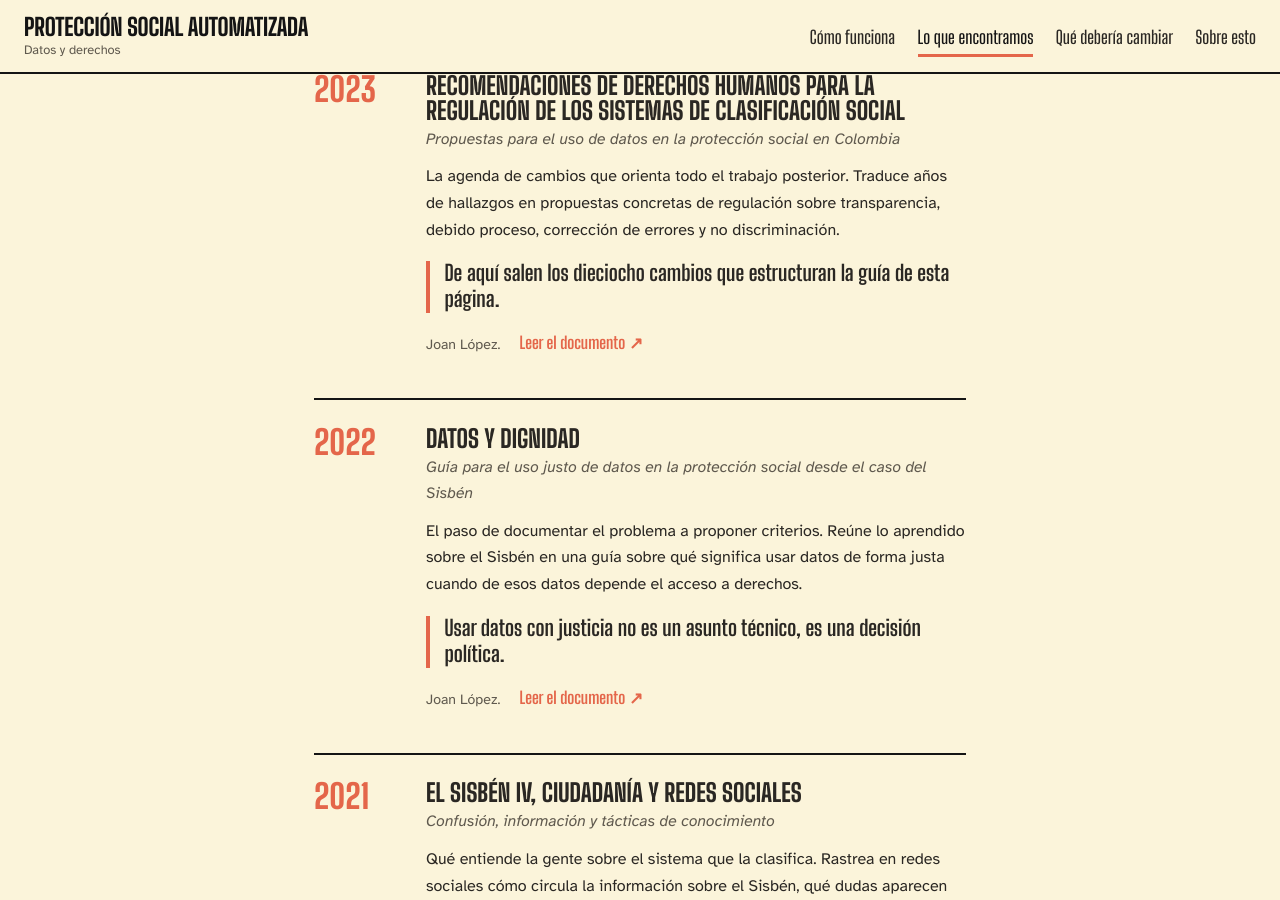
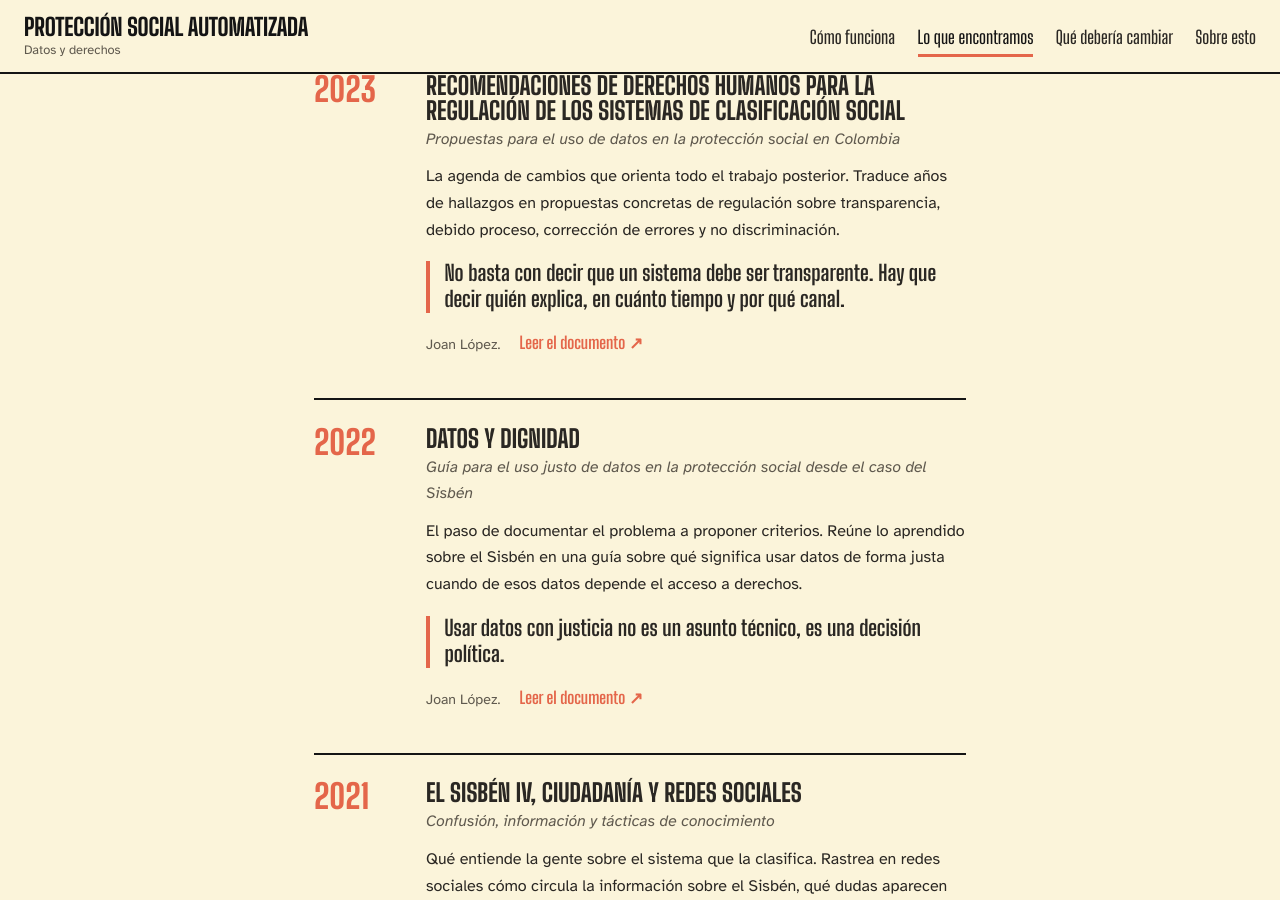
Before and after one commit to aliciaduquea/digitalwelfarestate-karisma, a Jekyll site: the page built from lo-que-encontramos/index.html, in a window 1280 px wide and 900 px high, scrolled down 1289 px. Built offline with Jekyll 4.4.1, drawn with Linux system fonts in a browser that asks for light colours.

Commit message:
Update publicaciones.yml

```diff
--- a/_data/publicaciones.yml
+++ b/_data/publicaciones.yml
@@ -40,7 +40,7 @@
   anio: 2023
   autoria: "Joan López."
   resumen: "La agenda de cambios que orienta todo el trabajo posterior. Traduce años de hallazgos en propuestas concretas de regulación sobre transparencia, debido proceso, corrección de errores y no discriminación."
-  hallazgo: "De aquí salen los dieciocho cambios que estructuran la guía de esta página."
+  hallazgo: "No basta con decir que un sistema debe ser transparente. Hay que decir quién explica, en cuánto tiempo y por qué canal."
   enlace: "https://blog.karisma.org.co/wp-content/uploads/2023/08/INFORME-_RECOMENDACIONES_USO_DE_DATOS_SISTEMAS_DE_CLASIFICACION_SOCIAL.pdf"
 - titulo: "Intervención conjunta con Privacy International ante la Relatoría Especial de Naciones Unidas sobre pobreza extrema y derechos humanos"
   subtitulo: "Con motivo de su visita a Colombia"
```
